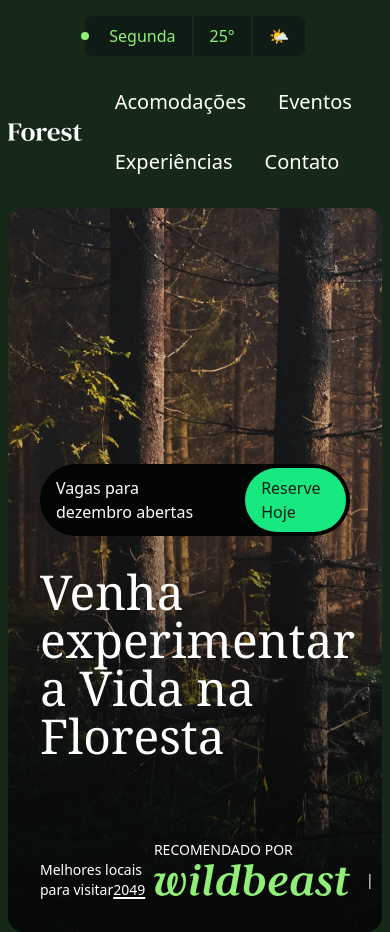
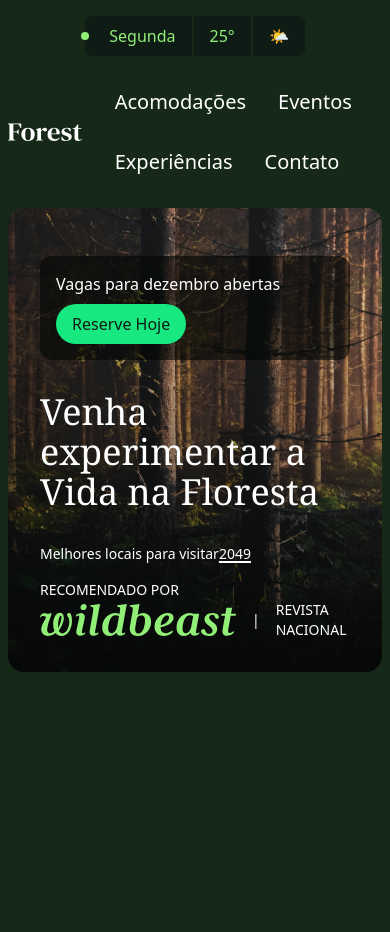
Before and after one commit to LeonardoLobas/Forest, a React (Vite) app: page / in a window 390 px wide. After the commit the page ends 844 px from the top, so only its background shows below. Built offline with nearby package versions, Linux system fonts and the light colour scheme.

Commit message:
Adiciona Prettier e plugin para TailwindCSS; atualiza o componente Banner e ajusta o WeatherCard

```diff
--- a/package.json
+++ b/package.json
@@ -25,6 +25,8 @@
     "eslint-plugin-react-hooks": "^5.2.0",
     "eslint-plugin-react-refresh": "^0.4.22",
     "globals": "^16.4.0",
+    "prettier": "^3.7.4",
+    "prettier-plugin-tailwindcss": "^0.7.2",
     "typescript": "~5.9.3",
     "typescript-eslint": "^8.45.0",
     "vite": "npm:rolldown-vite@7.1.14"
--- a/src/components/Banner.tsx
+++ b/src/components/Banner.tsx
@@ -3,17 +3,17 @@ import wildbeast from "../assets/parceiros/wildbeast.svg";
 export function Banner() {
     return (
         <main className="container">
-            <div className="text-white pt-64 px-8 pb-8 bg-gradient-to-t from-verde-950/80 relative rounded-2xl overflow-hidden">
-                <img className="absolute inset-0 size-full object-cover -z-10" src={floresta} alt="Banner" />
-                <div className="bg-verde-950 inline-flex gap-8 mb-8 items-center py-1 pr-1 rounded-full pl-4">
+            <div className="from-verde-950/80 relative overflow-hidden rounded-2xl bg-gradient-to-t px-8 sm:pt-64 pb-8 text-white sm:px-4 pt-12">
+                <img className="absolute inset-0 -z-10 size-full object-cover" src={floresta} alt="Banner" />
+                <div className="sm:bg-verde-950 bg-verde-950/60 mb-8 flex flex-col items-start gap-2 rounded-xl p-4 pl-4 sm:inline-flex sm:flex-row sm:items-center sm:gap-8 sm:rounded-full sm:py-1 sm:pr-1">
                     Vagas para dezembro abertas
-                    <a className="bg-verde-400 text-verde-900 py-2 px-4 inline-block  rounded-full" href="">
+                    <a className="bg-verde-400 text-verde-900 inline-block rounded-full px-4 py-2" href="">
                         Reserve Hoje
                     </a>
                 </div>
-                <h1 className="font-serif text-balance mb-20 max-w-screen-sm text-5xl">Venha experimentar a Vida na Floresta</h1>
-                <div className="text-sm flex justify-between items-end">
-                    <p>
+                <h1 className="mb-8 sm:mb-20 max-w-screen-sm font-serif text-4xl sm:text-5xl text-balance">Venha experimentar a Vida na Floresta</h1>
+                <div className="sm:flex items-end justify-between text-sm">
+                    <p className="max-sm:mb-4">
                         Melhores locais para visitar
                         <a className="underline decoration-2 underline-offset-2 hover:no-underline" href="./">
                             2049
--- a/src/components/WeatherCard.tsx
+++ b/src/components/WeatherCard.tsx
@@ -7,9 +7,9 @@ interface WeatherCardProps {
 export function WeatherCard({ dia, temperatura, emoji }: WeatherCardProps) {
   return (
     <div className="container mt-4 flex justify-center md:justify-start">
-            <div className="inline-flex items-center rounded-md bg-verde-900">
-                <span className="size-2 bg-verde-300 block rounded-full relative -left-1"></span>
-                <div className="flex text-verde-300 divide-x-2 divide-verde-800">
+      <div className="bg-verde-900 inline-flex items-center rounded-md">
+        <span className="bg-verde-300 relative -left-1 block size-2 rounded-full"></span>
+        <div className="text-verde-300 divide-verde-800 flex divide-x-2">
           <div className="px-4 py-2 capitalize">{dia}</div>
           <div className="px-4 py-2">{temperatura}°</div>
           <div className="px-4 py-2">{emoji}</div>
```
Also changed, not shown: 1 other file (tests, documents, lock files or other folders). Lines whose indentation alone changed are shown as unchanged.
